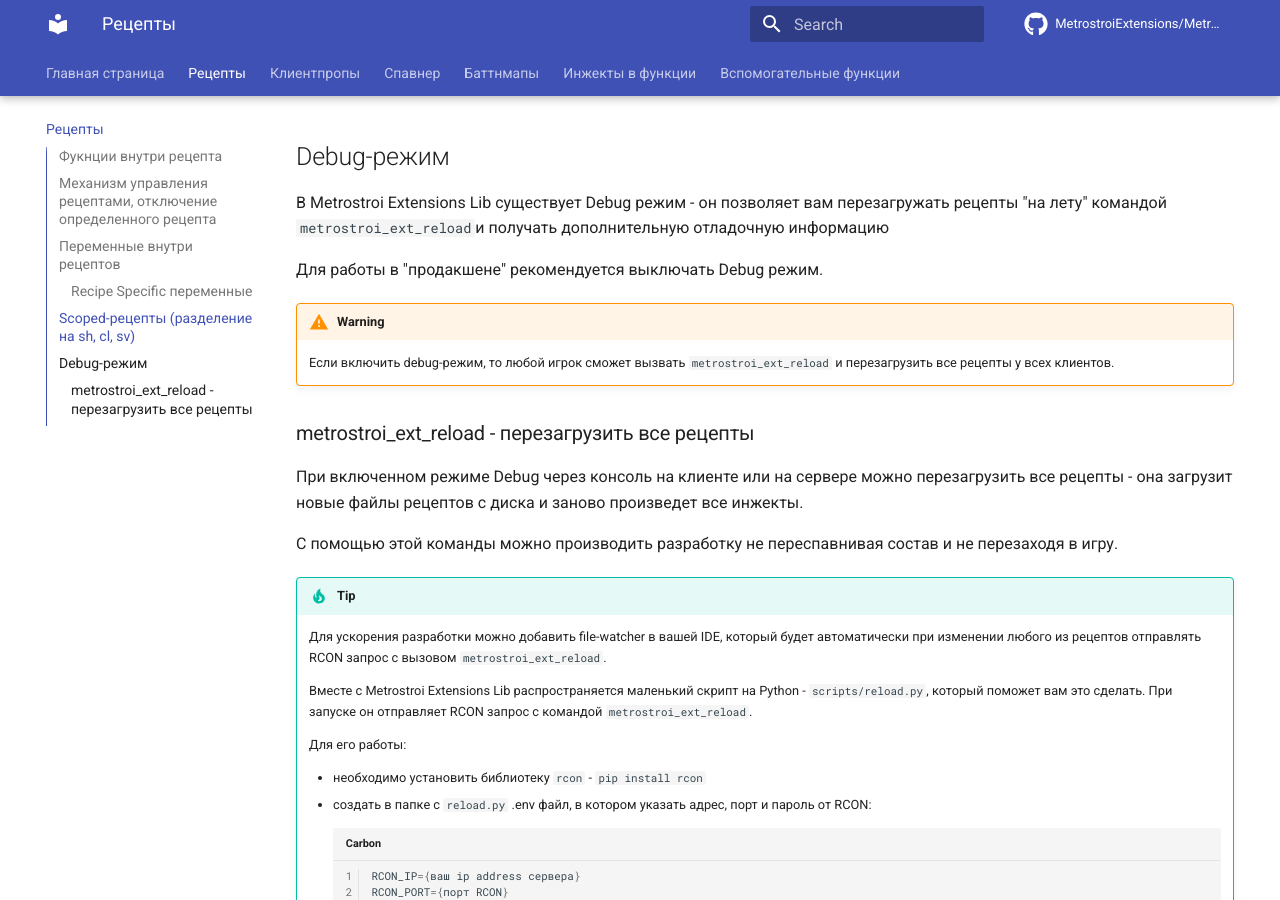
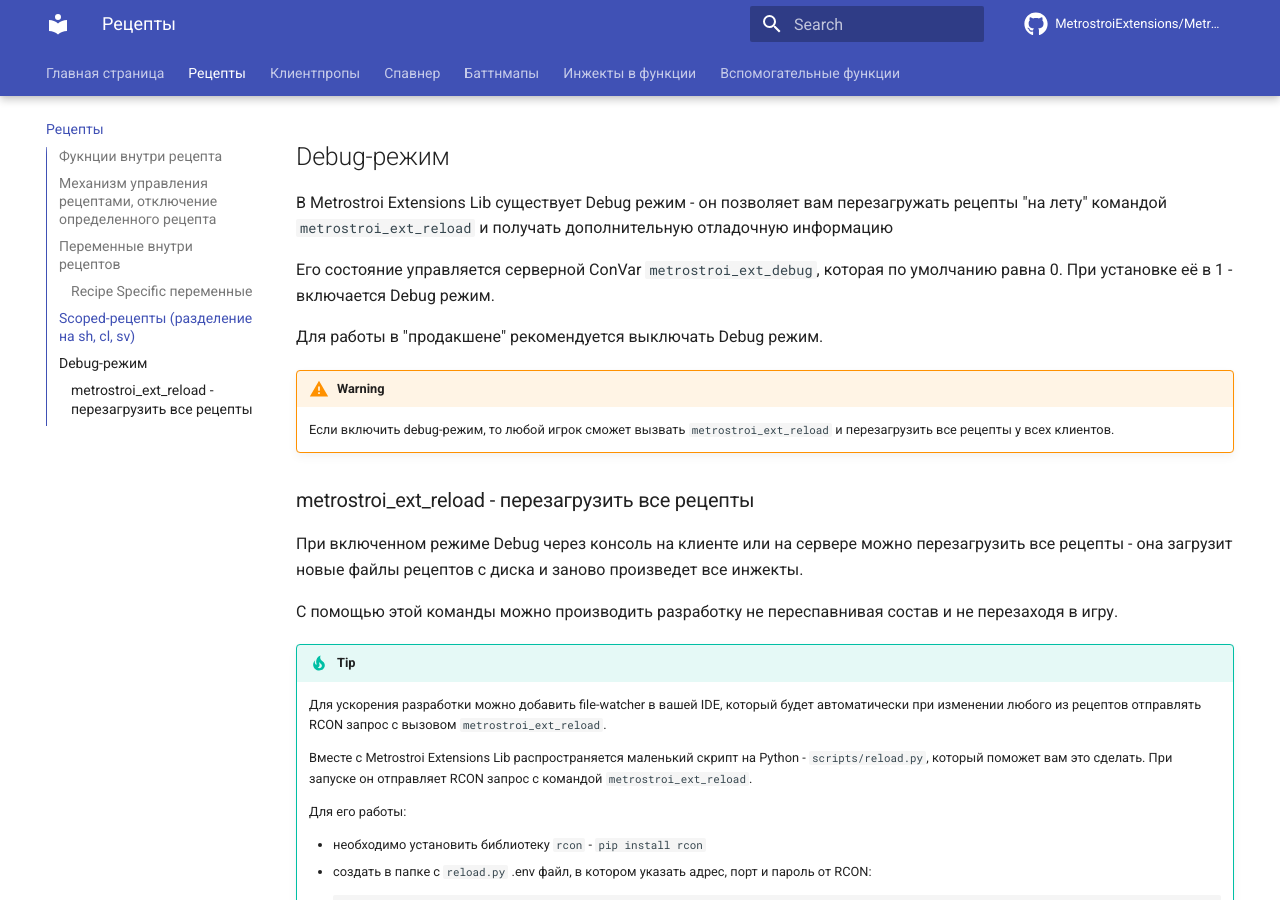
Before and after one commit to ZONT3/MetrostroiExtensions, an MkDocs documentation site: the page built from docs/recipe_basics.md, in a window 1280 px wide and 900 px high, scrolled down 3427 px. Built offline with MkDocs 1.6.1 and Material for MkDocs 9.7.7, drawn with Linux system fonts in a browser that asks for light colours; comment, search, counter and statistics services are not loaded.

Commit message:
docs: add convar info in recipe_basics debug-mode docs

```diff
--- a/docs/recipe_basics.md
+++ b/docs/recipe_basics.md
@@ -119,7 +119,9 @@
 
 
 ## Debug-режим
-В Metrostroi Extensions Lib существует Debug режим - он позволяет вам перезагружать рецепты "на лету" командой `metrostroi_ext_reload`и получать дополнительную отладочную информацию
+В Metrostroi Extensions Lib существует Debug режим - он позволяет вам перезагружать рецепты "на лету" командой `metrostroi_ext_reload` и получать дополнительную отладочную информацию
+
+Его состояние управляется серверной ConVar `metrostroi_ext_debug`, которая по умолчанию равна 0. При установке её в 1 - включается Debug режим.
 
 Для работы в "продакшене" рекомендуется выключать Debug режим.
 
```
